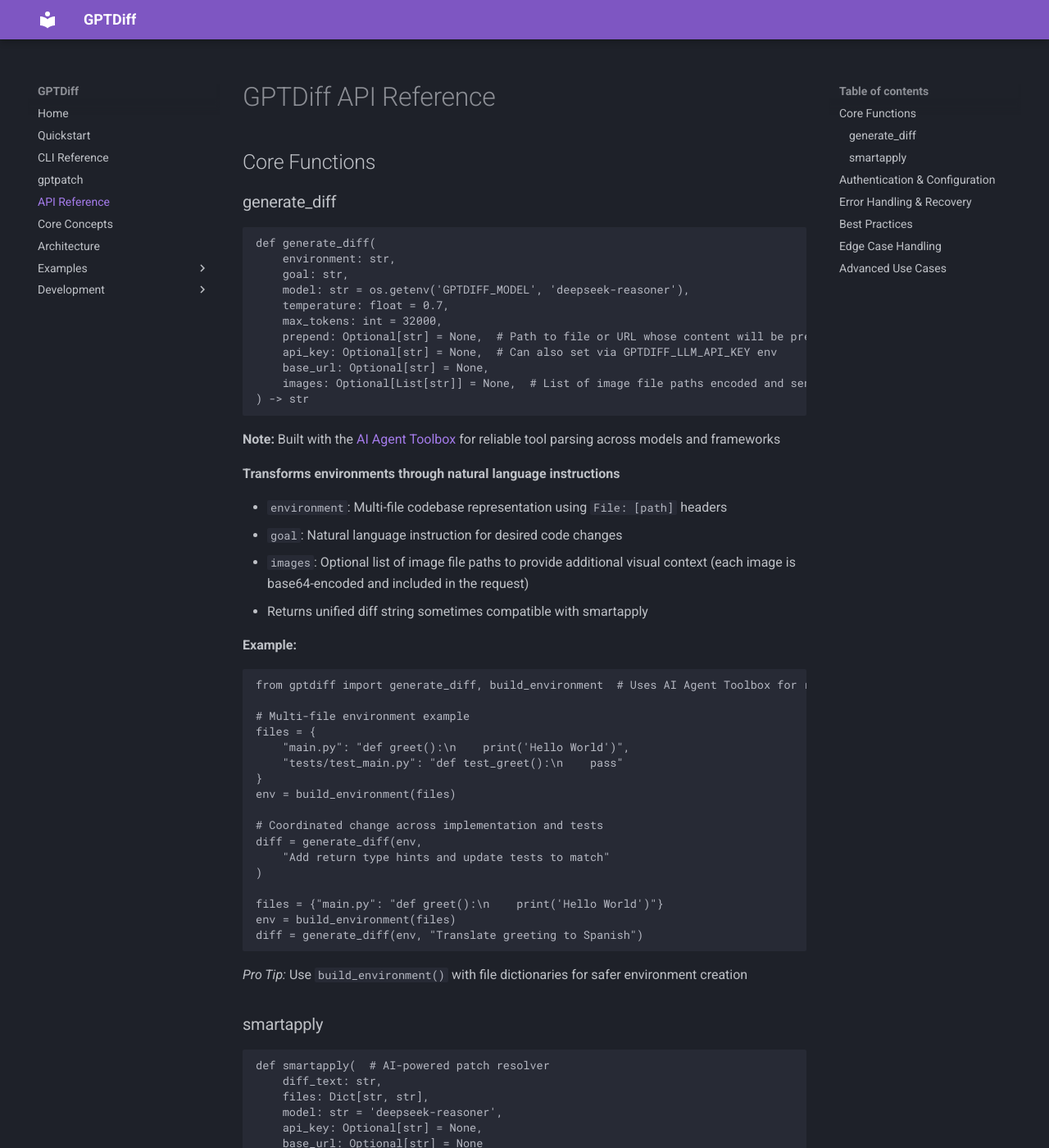
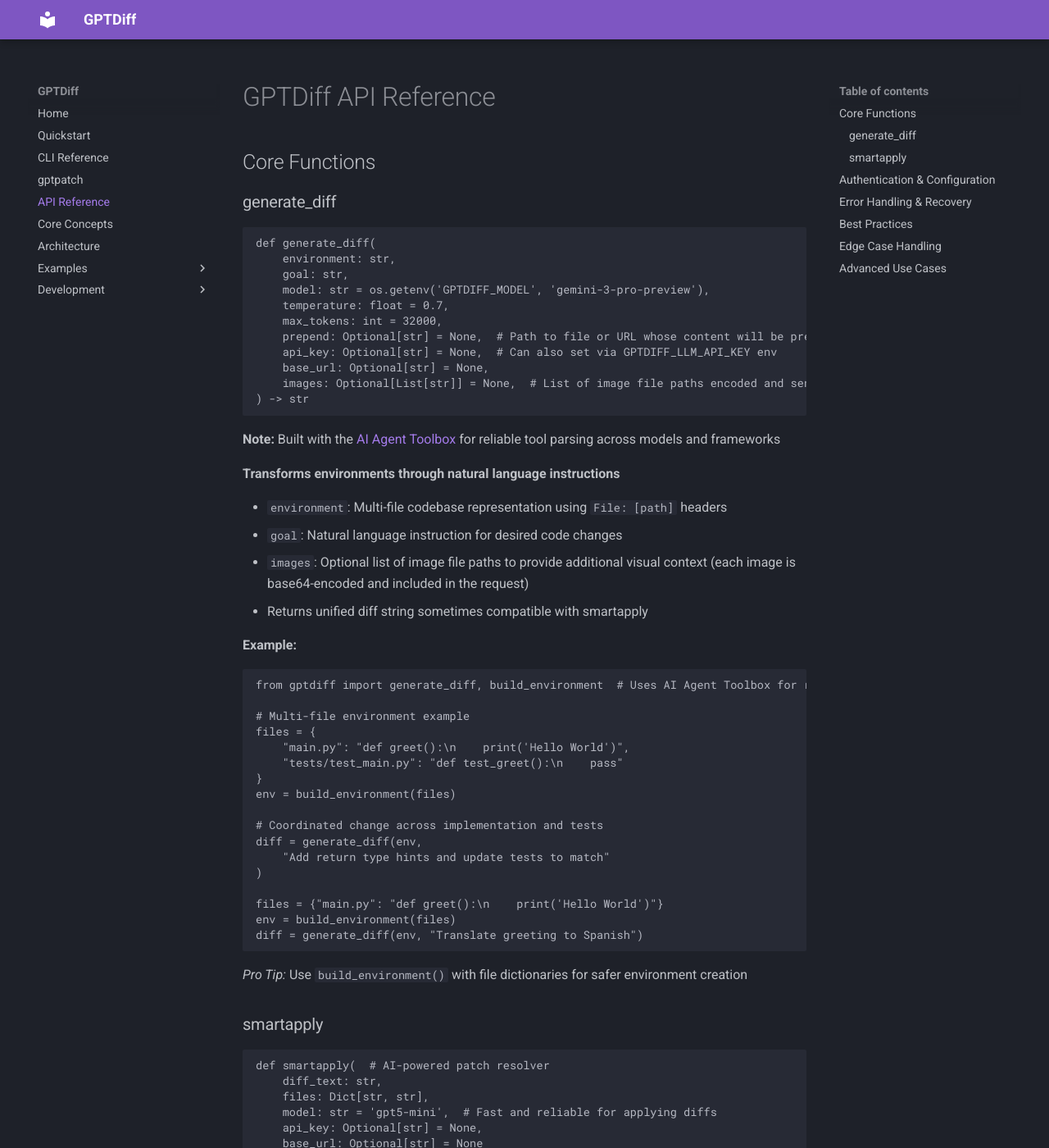
Before and after one commit to 255BITS/gptdiff, an MkDocs documentation site: the page built from docs/api.md, in a window 1280 px wide and 1400 px high. Shown: the whole window at 82% size. Built offline with MkDocs 1.6.1 and Material for MkDocs 9.7.7, drawn with Linux system fonts in a browser that asks for light colours; some of the changed text lies outside the part shown.

Commit message:
Update model recommendations: gemini-3-pro-preview default, gpt5-mini for smartapply
- Change default model from deepseek-reasoner to gemini-3-pro-preview
- Recommend gpt5-mini for GPTDIFF_SMARTAPPLY_MODEL (fast and reliable)
- Update model comparison table with new recommendations
- Update all documentation files with new model references:
  - README.md
  - docs/index.md
  - docs/quickstart.md
  - docs/cli.md
  - docs/installation.md
  - docs/api.md

🤖 Generated with [Claude Code](https://claude.com/claude-code)

Co-Authored-By: Claude Opus 4.5 <noreply@anthropic.com>

````diff
--- a/docs/api.md
+++ b/docs/api.md
@@ -7,7 +7,7 @@
 def generate_diff(
     environment: str,
     goal: str,
-    model: str = os.getenv('GPTDIFF_MODEL', 'deepseek-reasoner'),
+    model: str = os.getenv('GPTDIFF_MODEL', 'gemini-3-pro-preview'),
     temperature: float = 0.7,
     max_tokens: int = 32000,
     prepend: Optional[str] = None,  # Path to file or URL whose content will be prepended to the system prompt
@@ -52,7 +52,7 @@ diff = generate_diff(env, "Translate greeting to Spanish")
 def smartapply(  # AI-powered patch resolver
     diff_text: str,
     files: Dict[str, str],
-    model: str = 'deepseek-reasoner',
+    model: str = 'gpt5-mini',  # Fast and reliable for applying diffs
     api_key: Optional[str] = None,
     base_url: Optional[str] = None
 ) -> Dict[str, str]
@@ -185,8 +185,9 @@ except Exception as e:
    ```
 
 2. **Model Selection**:
-   - `deepseek-reasoner`: Structural code changes (default)
-   - `gemini-2.0-flash`: Faster responses for simple text modifications
+   - `gemini-3-pro-preview`: Recommended default for generating diffs
+   - `gpt5-mini`: Recommended for smartapply (fast and reliable)
+   - `gemini-2.0-flash`: Fastest for simple text modifications
 
 ## Edge Case Handling
 
@@ -269,6 +270,6 @@ save_files(files)  # Your custom saver
 ```
 
 For the smartapply feature, you can set separate variables:
- - `GPTDIFF_SMARTAPPLY_MODEL`: Model for smartapply (recommended: `openai/gpt-4.1-mini`, the fastest model that applies diffs reliably; defaults to `GPTDIFF_MODEL` if not set)
+ - `GPTDIFF_SMARTAPPLY_MODEL`: Model for smartapply (recommended: `gpt5-mini`, fast and reliable for applying diffs; defaults to `GPTDIFF_MODEL` if not set)
  - `GPTDIFF_SMARTAPPLY_API_KEY`: API key for smartapply (defaults to `GPTDIFF_LLM_API_KEY` if not set)
  - `GPTDIFF_SMARTAPPLY_BASE_URL`: Base URL for smartapply (defaults to `GPTDIFF_LLM_BASE_URL` if not set)
````
Also changed, not shown: README.md (+12 -9 lines), docs/cli.md (+4 -4 lines), docs/index.md (+1 -1 lines), docs/installation.md (+3 -3 lines), docs/quickstart.md (+3 -3 lines).
